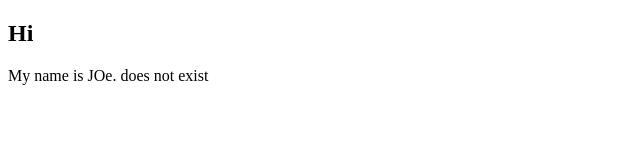
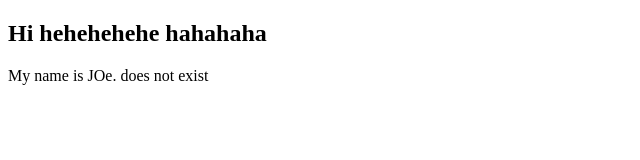
Before and after one commit to AJ-BEATS/butcrack, a plain HTML site: page website/global/index.html in a window 1280 px wide. Shown: the whole page, without its empty margins (0-640 px from the left). Drawn offline with Linux system fonts and the light colour scheme.

Commit message:
Update index.html
heee haaa haa  thats all i added

```diff
--- a/website/global/index.html
+++ b/website/global/index.html
@@ -7,7 +7,7 @@
         <link rel="stylesheet" href="stylesheet.css">
     </head>
     <body>
-        <h2>Hi</h2>
+        <h2>Hi hehehehehe hahahaha</h2>
         <p>My name is JOe. does not exist</p>
     </body>
 </html>
```
